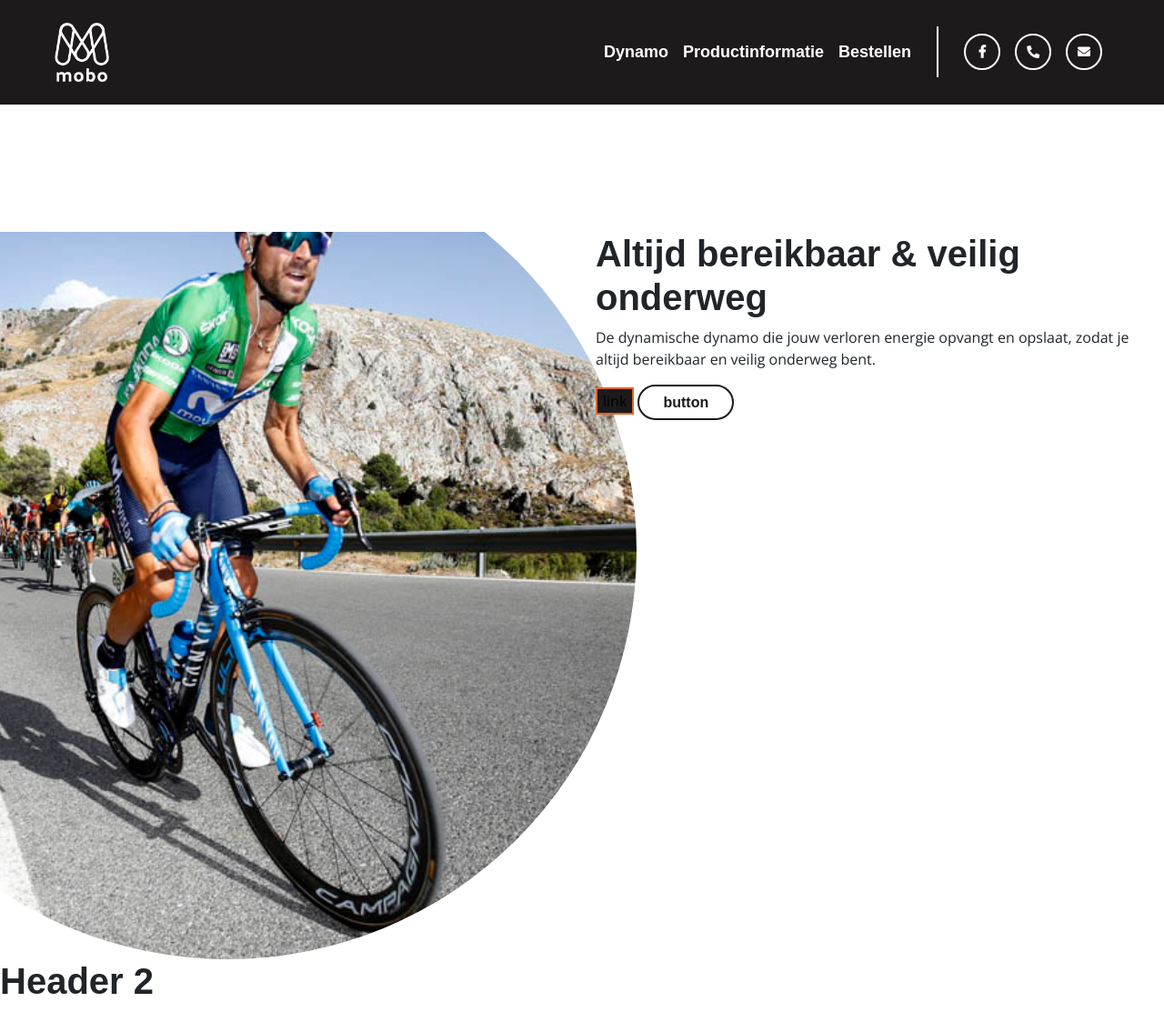
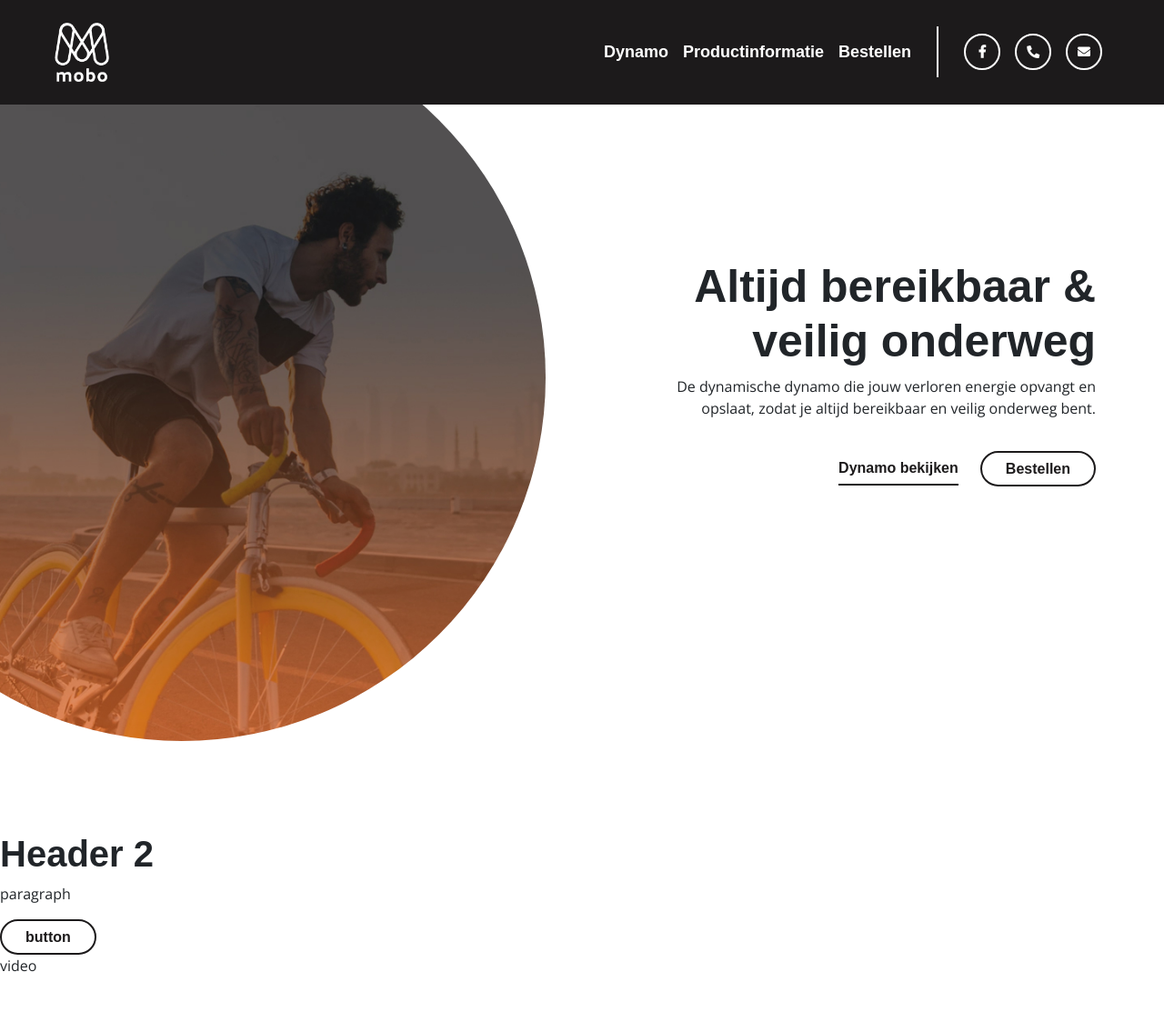
Before and after one commit to lennartkimmel/Mobo, a PHP site: page / in a window 1280 px wide. Shown: the top 1113 px of the page at 91% size. Run offline with PHP 8.4, Linux system fonts and the light colour scheme; style sheets or scripts are compiled from the project's sources; some libraries are stand-ins or nearby versions; some web fonts are replaced.

Commit message:
Styled button

```diff
--- a/source/app/index.html
+++ b/source/app/index.html
@@ -55,15 +55,15 @@
                     <div class="carousel-item active">
                         <!-- <div class="container"> -->
                             <div class="row">
-                                <div class="col-sm-12 col-md-12 col-lg-6 carousel-image">
-                                    <img src="img/cyclist1.jpg">
+                                <div class="col-lg-6 carousel-image">
+                                    <img src="img/cyclist.jpg">
                                 </div>
-                                <div class="col-sm-12 col-md-12 col-lg-6">
-                                    <h2>Altijd bereikbaar & veilig onderweg</h2>
+                                <div class="intro-header col-lg-6">
+                                    <h2>Altijd bereikbaar &</br> veilig onderweg</h2>
                                     <p>De dynamische dynamo die jouw verloren energie opvangt en
                                         opslaat, zodat je altijd bereikbaar en veilig onderweg bent.</p>
-                                    <button type="button" class="link">link</button>
-                                    <button type="button" class="btn">button</button>
+                                    <button type="button" class="link">Dynamo bekijken</button>
+                                    <button type="button" class="btn">Bestellen</button>
                                 </div>
                             </div>
                         <!-- </div> -->
--- a/source/app/scss/components/_button.scss
+++ b/source/app/scss/components/_button.scss
@@ -18,6 +18,17 @@
 }
 
 .link {
-    background: $black;
-    border: $orange 2px solid;
+    padding: 8px 0;
+    margin: 20px;
+    background: transparent;
+    border: none;
+    border-bottom: $black 2px solid;
+    color: $black;
+    font: 700 16px/1.2em $font-title;
+
+    &:hover {
+        transition: 0.4s;
+        color: $orange;
+        border-color: $orange;
+    }
 }
--- a/source/app/scss/pages/_home.scss
+++ b/source/app/scss/pages/_home.scss
@@ -1,14 +1,22 @@
 .introduction{
-    margin-top: 140px;
+    //margin-top: 140px;
     height:800px;
     .carousel-image{
         display: block;
         img{
-            height: 900px;
-            width:900px;
+            height: 800px;
+            width: 800px;
             margin: -100px auto 0 -200px;
             object-fit: cover;
             border-radius: 50%;
+        }
+    }
+    .intro-header {
+        text-align: right;
+        padding: 170px 90px;
+
+        h2 {
+            font-size: 50px;;
         }
     }
 }
```
Also changed, not shown: source/dist/index.html (+6 -6 lines), source/app/css/main.css, source/app/img/cyclist.jpg (added), source/dist/css/main.min.css, source/dist/img/cyclist.jpg (added).
